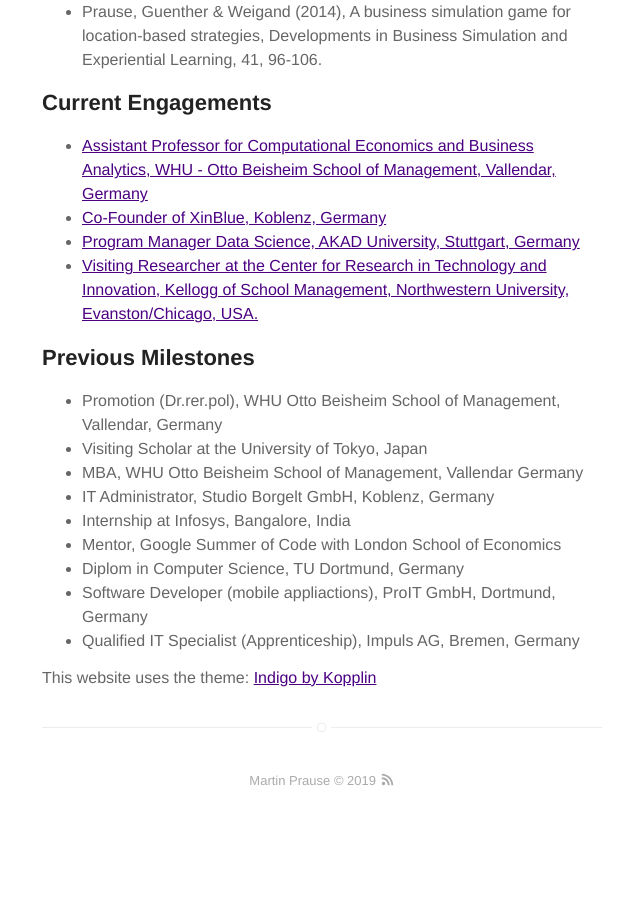
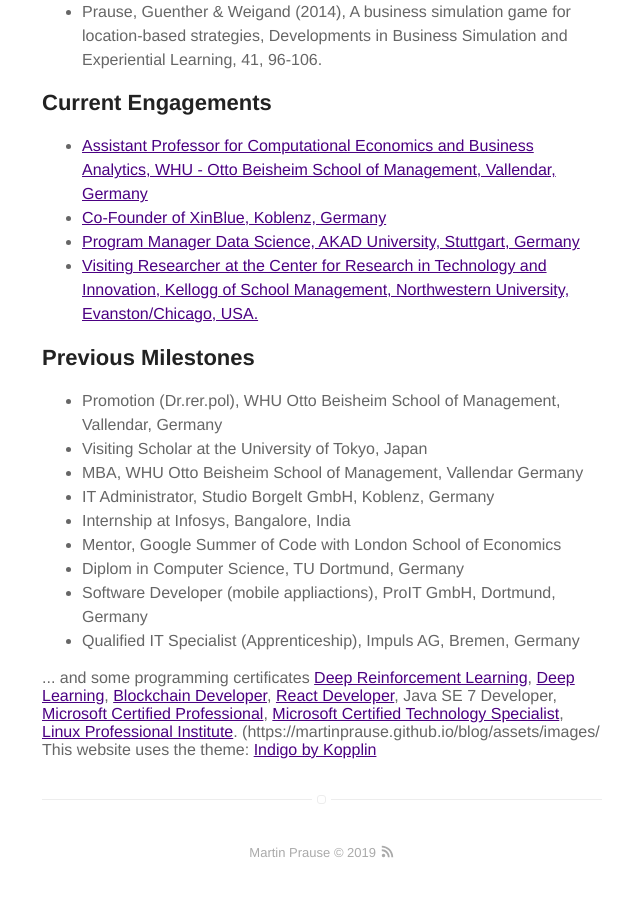
Before and after one commit to martinprause/blog, a Jekyll site: the page built from about.md, in a window 1280 px wide and 900 px high, scrolled down 1330 px. Shown: the top 897 px of the window, without its empty margins (318-958 px from the left). Built offline with Jekyll 4.4.1, drawn with Linux system fonts in a browser that asks for light colours; before the commit the page ends 2158 px from its top, so only the background shows below that.

Commit message:
certificates

```diff
--- a/about.md
+++ b/about.md
@@ -50,5 +50,9 @@
 	<li>Software Developer (mobile appliactions), ProIT GmbH, Dortmund, Germany</li>
 	<li>Qualified IT Specialist (Apprenticeship), Impuls AG, Bremen, Germany</li>
 </ul>
+... and some programming certificates <a href="https://confirm.udacity.com/YA4JWXJL">Deep Reinforcement Learning</a>, <a href="https://confirm.udacity.com/EZF5AESU">Deep  Learning</a>, <a href="https://confirm.udacity.com/FTRUUJQG">Blockchain Developer</a>, <a href="https://confirm.udacity.com/N3MVJXRK">React Developer</a>, Java SE 7 Developer,  <a href="https://martinprause.github.io/blog/assets/Microsoft_Certified_Professional_Certificate_0.pdf">Microsoft Certified Professional</a>, <a href="https://martinprause.github.io/blog/assets/Microsoft_Certified_Professional_Certificate_1.pdf">Microsoft Certified Technology Specialist</a>,  <a href="https://martinprause.github.io/blog/assets/LPIC-1.pdf">Linux Professional Institute</a>.
+
+
+(https://martinprause.github.io/blog/assets/images/
 
 This website uses the theme: <a href="https://github.com/sergiokopplin/indigo">Indigo by Kopplin</a>
```
Also changed, not shown: assets/images/Causal diversity types of AI.JPG (added), 3 other files.
